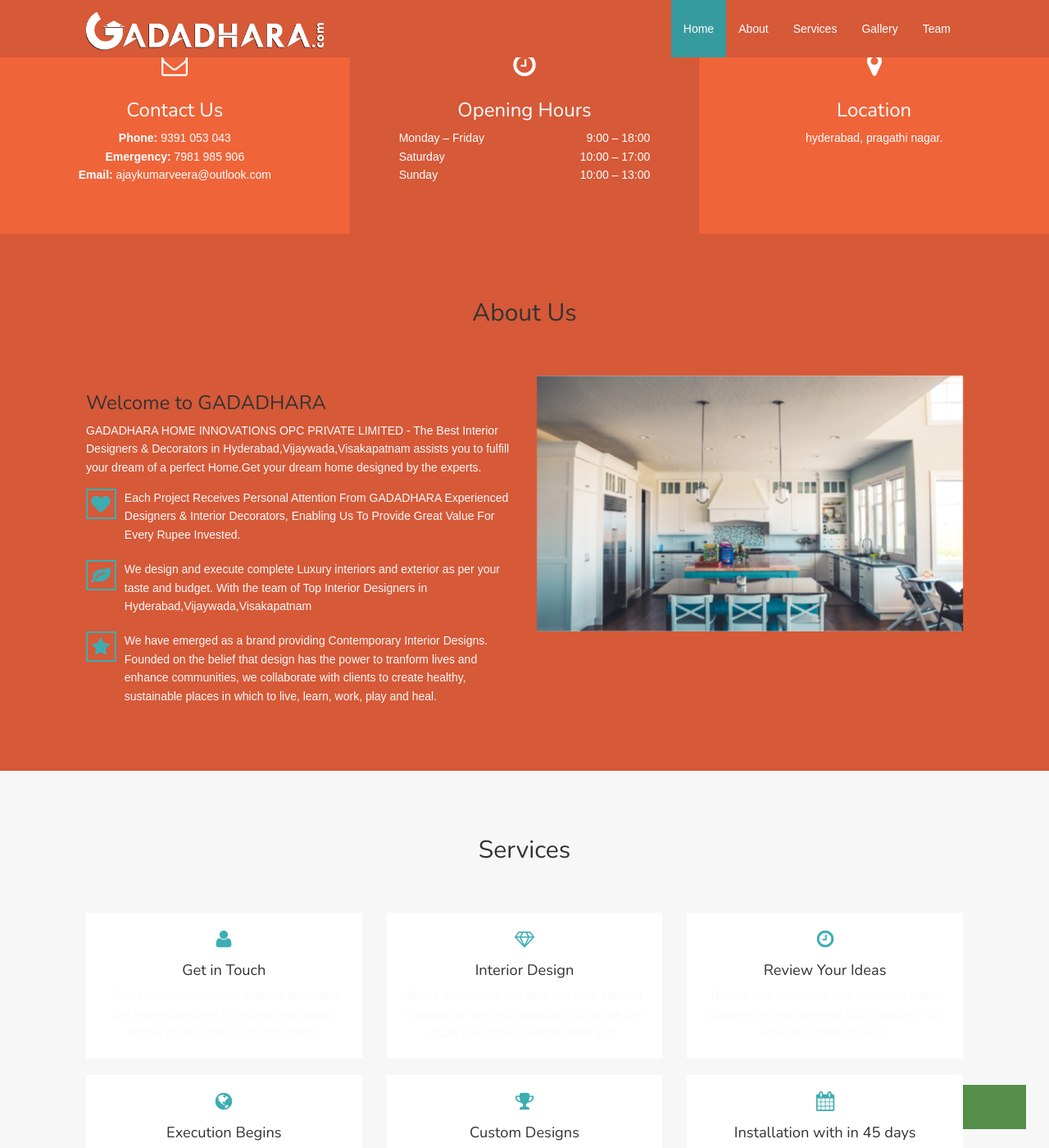
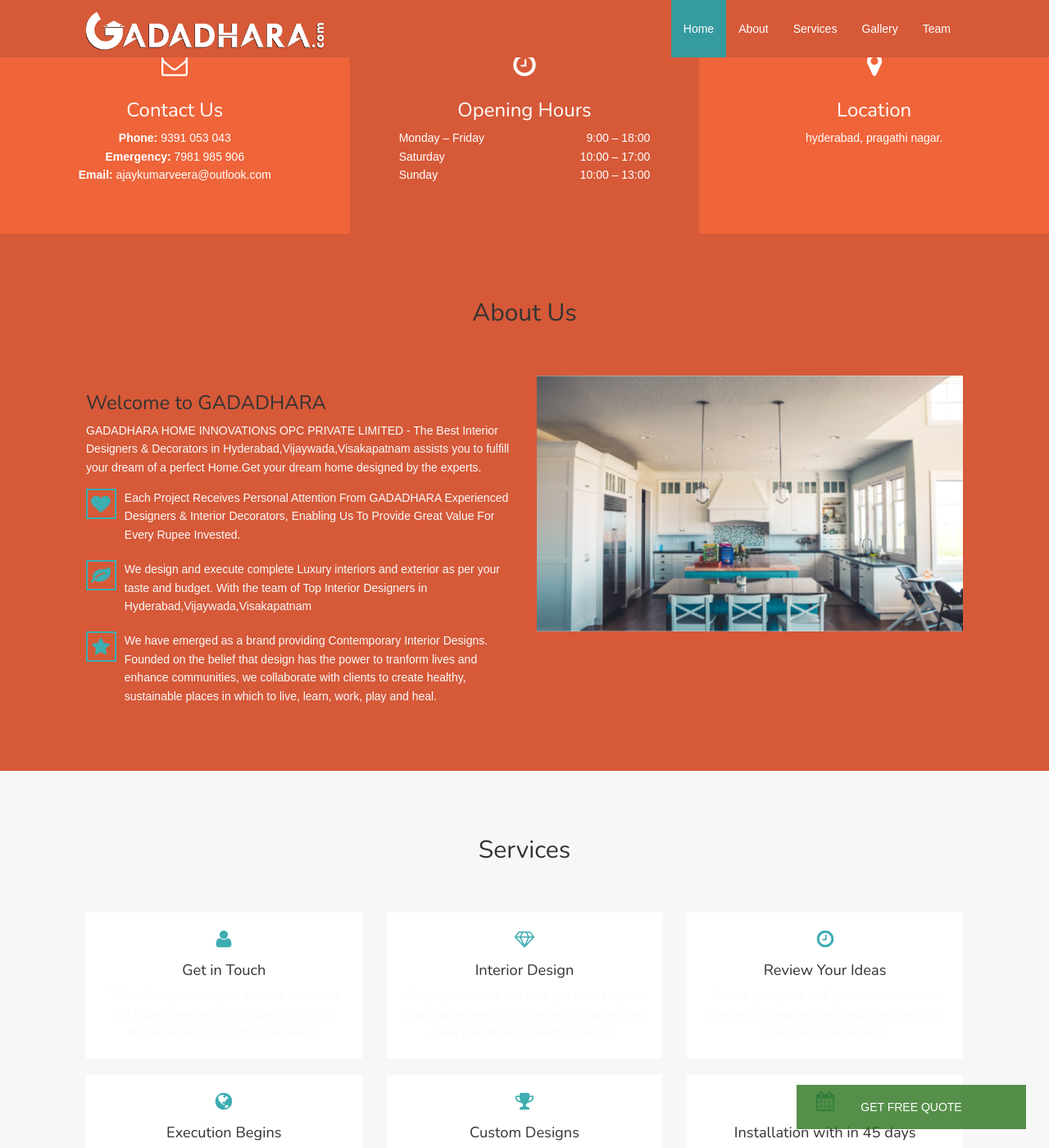
Before and after one commit to gadadhara/GADADHARA, a Jekyll site: the page built from index.html, in a window 1280 px wide and 1400 px high, scrolled down 563 px. Shown: the whole window at 82% size. Built offline with Jekyll 4.4.1, drawn with Linux system fonts in a browser that asks for light colours; nearby versions of some CDN libraries.

Commit message:
Update index.html

```diff
--- a/index.html
+++ b/index.html
@@ -20,6 +20,7 @@
   bottom: 23px;
   right: 28px;
   width: 280px;
+  z-index: 100;
 }
 
 /* The popup form - hidden by default */
```
